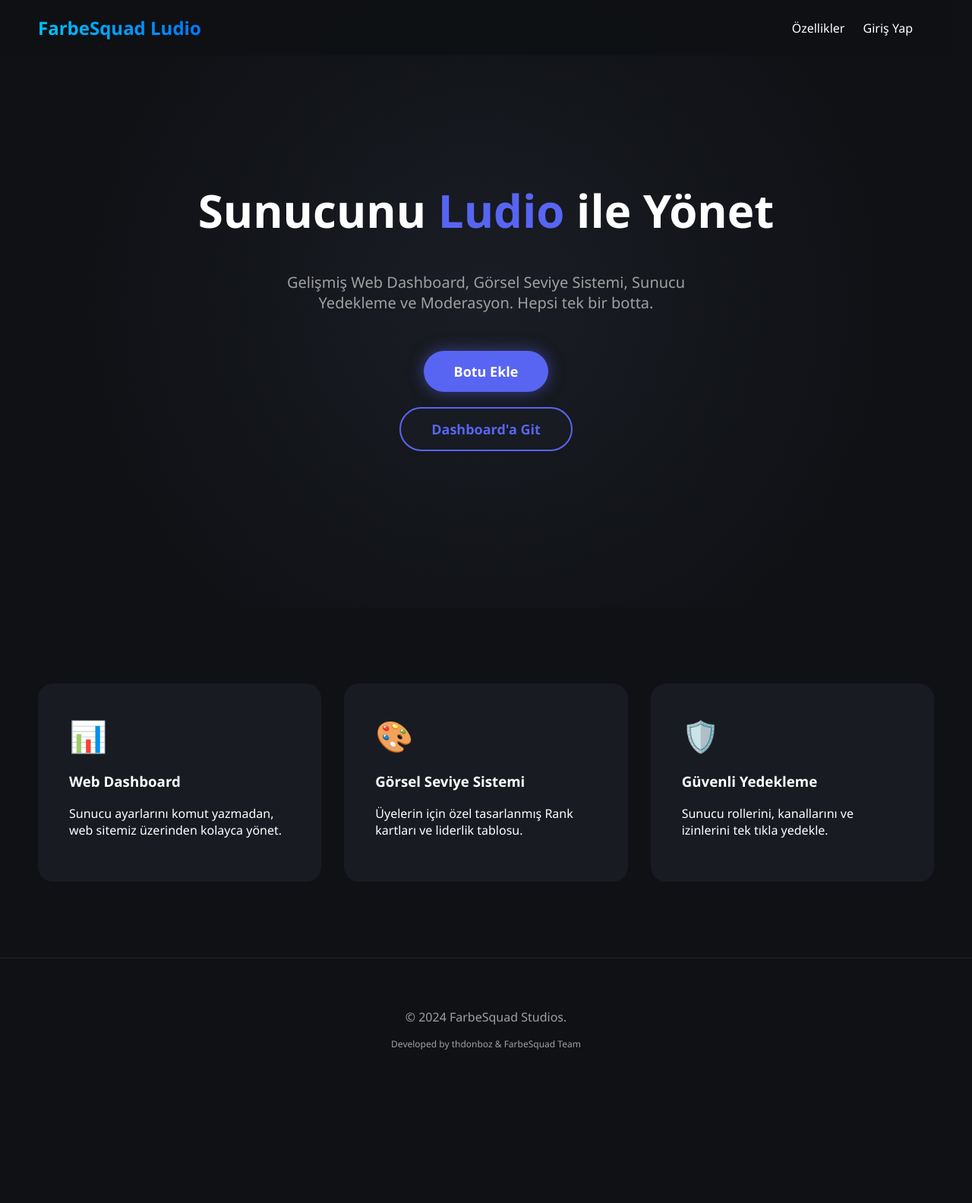
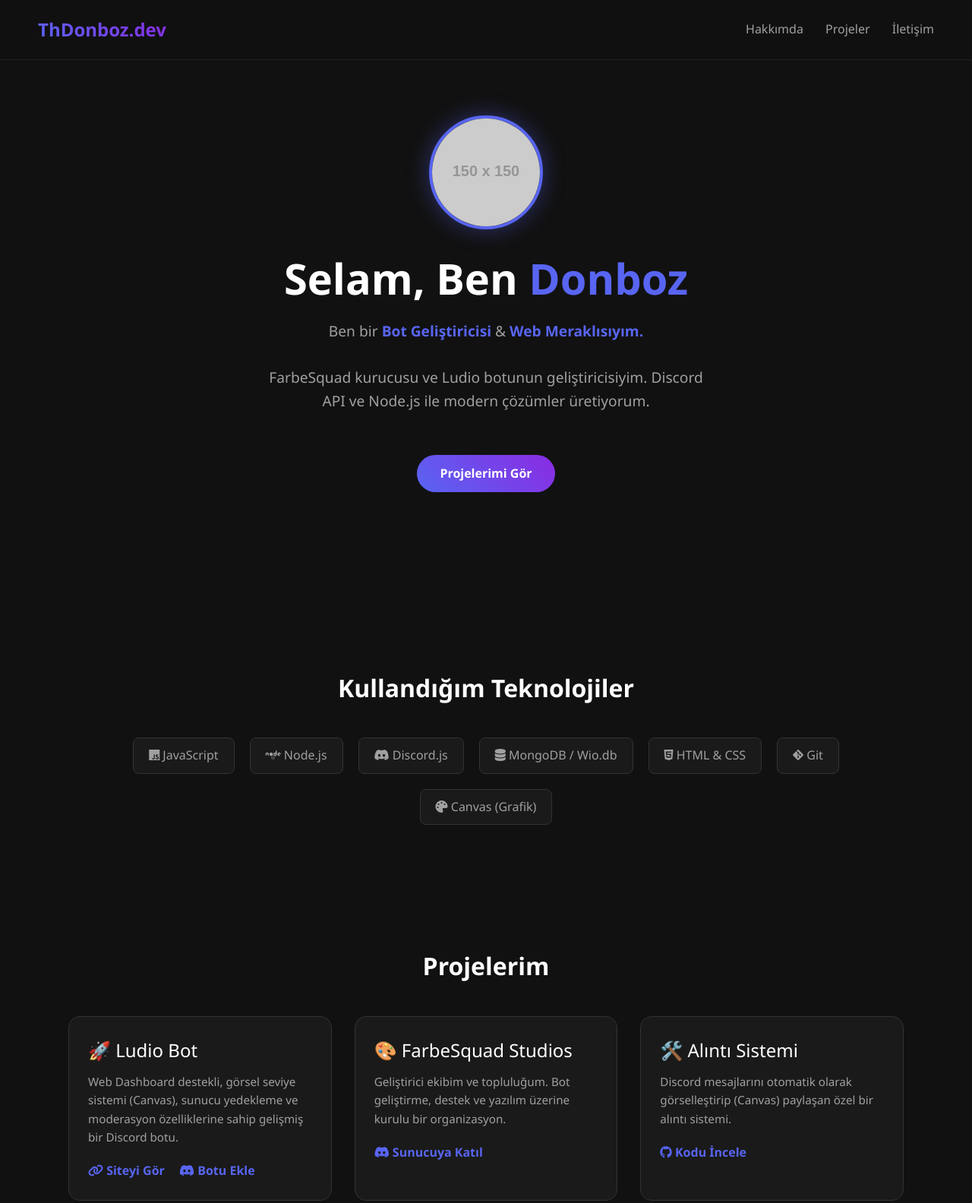
Before and after one commit to Donboz/donboz.github.io, a plain HTML site: page index.html in a window 1280 px wide. Shown: the top 1584 px of the page at 76% size. Before the commit the page ends 1445 px from the top, so only its background shows below. Drawn offline with Linux system fonts and the light colour scheme; placeholder pictures from the web are drawn by us.

Commit message:
Update index.html

```diff
--- a/index.html
+++ b/index.html
@@ -3,187 +3,301 @@
 <head>
     <meta charset="UTF-8">
     <meta name="viewport" content="width=device-width, initial-scale=1.0">
-    <title>Ludio - FarbeSquad</title>
+    <title>ThDonboz | Geliştirici Portfolyosu</title>
+    <link rel="stylesheet" href="https://cdnjs.cloudflare.com/ajax/libs/font-awesome/6.4.0/css/all.min.css">
     <style>
-        /* --- MODERN KARANLIK TEMA CSS --- */
+        /* --- AYARLAR VE RENKLER --- */
         :root {
-            --bg-color: #0f1115; /* Koyu Arka Plan */
-            --card-bg: #181b21;
-            --primary: #5865F2; /* Discord Mavisi */
-            --accent: #ff0055; /* FarbeSquad Vurgusu */
-            --text: #ffffff;
-            --text-gray: #a0a0a0;
+            --bg-color: #111111;
+            --card-bg: #1a1a1a;
+            --text-main: #ffffff;
+            --text-secondary: #a0a0a0;
+            --accent: #5865F2; /* Discord Mavisi */
+            --gradient: linear-gradient(45deg, #5865F2, #8A2BE2);
+        }
+
+        * {
+            margin: 0;
+            padding: 0;
+            box-sizing: border-box;
         }
 
         body {
-            margin: 0;
-            font-family: 'Segoe UI', Tahoma, Geneva, Verdana, sans-serif;
+            font-family: 'Segoe UI', sans-serif;
             background-color: var(--bg-color);
-            color: var(--text);
-            overflow-x: hidden;
+            color: var(--text-main);
+            line-height: 1.6;
         }
 
-        /* Navbar */
-        nav {
+        /* --- HEADER & NAV --- */
+        header {
+            padding: 20px 50px;
             display: flex;
             justify-content: space-between;
             align-items: center;
-            padding: 20px 50px;
-            background: rgba(15, 17, 21, 0.9);
+            background: rgba(17, 17, 17, 0.9);
             position: fixed;
-            width: 90%;
+            width: 100%;
             top: 0;
-            z-index: 1000;
+            z-index: 100;
             backdrop-filter: blur(10px);
+            border-bottom: 1px solid #222;
         }
 
         .logo {
             font-size: 24px;
             font-weight: bold;
-            background: linear-gradient(45deg, #00c6ff, #0072ff); /* Logo Renk Geçişi */
+            background: var(--gradient);
             -webkit-background-clip: text;
             -webkit-text-fill-color: transparent;
         }
 
-        .nav-links a {
-            color: var(--text);
+        nav a {
+            color: var(--text-secondary);
             text-decoration: none;
-            margin-left: 20px;
-            font-weight: 500;
+            margin-left: 25px;
             transition: 0.3s;
         }
 
-        .nav-links a:hover {
-            color: var(--primary);
+        nav a:hover {
+            color: var(--text-main);
         }
 
-        /* Hero Section (Giriş Kısmı) */
+        /* --- HERO BÖLÜMÜ (GİRİŞ) --- */
         .hero {
             height: 100vh;
             display: flex;
+            flex-direction: column;
+            justify-content: center;
             align-items: center;
-            justify-content: center;
-            flex-direction: column;
             text-align: center;
-            background: radial-gradient(circle at center, #1a1d24 0%, var(--bg-color) 70%);
+            padding: 20px;
+        }
+
+        .profile-img {
+            width: 150px;
+            height: 150px;
+            border-radius: 50%;
+            border: 4px solid var(--accent);
+            margin-bottom: 20px;
+            object-fit: cover;
+            box-shadow: 0 0 30px rgba(88, 101, 242, 0.4);
         }
 
         .hero h1 {
-            font-size: 60px;
-            margin-bottom: 20px;
+            font-size: 3.5rem;
+            margin-bottom: 10px;
         }
 
         .hero p {
-            font-size: 20px;
-            color: var(--text-gray);
+            font-size: 1.2rem;
+            color: var(--text-secondary);
             max-width: 600px;
-            margin-bottom: 40px;
+            margin-bottom: 30px;
+        }
+
+        .typewriter {
+            color: var(--accent);
+            font-weight: bold;
         }
 
         .btn {
-            padding: 15px 40px;
-            border-radius: 30px;
+            display: inline-block;
+            padding: 12px 30px;
+            background: var(--gradient);
+            color: white;
             text-decoration: none;
+            border-radius: 25px;
             font-weight: bold;
-            font-size: 18px;
-            transition: transform 0.2s, box-shadow 0.2s;
-            display: inline-block;
-            margin: 10px;
-        }
-
-        .btn-primary {
-            background-color: var(--primary);
-            color: white;
-            box-shadow: 0 0 20px rgba(88, 101, 242, 0.5);
-        }
-
-        .btn-secondary {
-            background-color: var(--card-bg);
-            border: 2px solid var(--primary);
-            color: var(--primary);
+            transition: transform 0.2s;
         }
 
         .btn:hover {
-            transform: translateY(-3px);
-            box-shadow: 0 10px 30px rgba(0,0,0,0.5);
+            transform: translateY(-5px);
         }
 
-        /* Özellikler Kutuları */
-        .features {
-            padding: 100px 50px;
-            display: grid;
-            grid-template-columns: repeat(auto-fit, minmax(300px, 1fr));
-            gap: 30px;
+        /* --- YETENEKLER --- */
+        .section {
+            padding: 80px 50px;
             max-width: 1200px;
             margin: 0 auto;
         }
 
-        .feature-card {
-            background: var(--card-bg);
-            padding: 40px;
-            border-radius: 20px;
-            transition: 0.3s;
-            border: 1px solid transparent;
+        .section-title {
+            font-size: 2rem;
+            margin-bottom: 40px;
+            text-align: center;
         }
 
-        .feature-card:hover {
-            border-color: var(--primary);
-            transform: translateY(-10px);
+        .skills-grid {
+            display: flex;
+            justify-content: center;
+            gap: 20px;
+            flex-wrap: wrap;
         }
 
-        .feature-icon {
-            font-size: 40px;
+        .skill-tag {
+            background: var(--card-bg);
+            padding: 10px 20px;
+            border-radius: 8px;
+            border: 1px solid #333;
+            color: var(--text-secondary);
+            font-weight: 500;
+        }
+
+        /* --- PROJELER --- */
+        .projects-grid {
+            display: grid;
+            grid-template-columns: repeat(auto-fit, minmax(300px, 1fr));
+            gap: 30px;
+        }
+
+        .project-card {
+            background: var(--card-bg);
+            border-radius: 15px;
+            padding: 25px;
+            border: 1px solid #333;
+            transition: 0.3s;
+            position: relative;
+            overflow: hidden;
+        }
+
+        .project-card:hover {
+            transform: translateY(-10px);
+            border-color: var(--accent);
+        }
+
+        .project-title {
+            font-size: 1.5rem;
+            margin-bottom: 10px;
+            color: var(--text-main);
+        }
+
+        .project-desc {
+            color: var(--text-secondary);
+            margin-bottom: 20px;
+            font-size: 0.95rem;
+        }
+
+        .project-links a {
+            color: var(--accent);
+            text-decoration: none;
+            font-weight: bold;
+            margin-right: 15px;
+        }
+
+        /* --- FOOTER --- */
+        footer {
+            text-align: center;
+            padding: 40px;
+            background: #0a0a0a;
+            color: var(--text-secondary);
+            margin-top: 50px;
+        }
+
+        .social-links {
             margin-bottom: 20px;
         }
 
-        footer {
-            text-align: center;
-            padding: 50px;
-            color: var(--text-gray);
-            border-top: 1px solid #222;
+        .social-links a {
+            color: var(--text-main);
+            font-size: 24px;
+            margin: 0 15px;
+            transition: 0.3s;
+        }
+
+        .social-links a:hover {
+            color: var(--accent);
+        }
+
+        /* Mobil Uyum */
+        @media (max-width: 768px) {
+            .hero h1 { font-size: 2.5rem; }
+            header { padding: 20px; }
+            nav { display: none; } /* Basitlik için mobilde menüyü gizledik */
         }
     </style>
 </head>
 <body>
 
-    <nav>
-        <div class="logo">FarbeSquad Ludio</div>
-        <div class="nav-links">
-            <a href="#features">Özellikler</a>
-            <a href="http://SENIN-VDS-IP-ADRESIN:3000/login">Giriş Yap</a>
+    <header>
+        <div class="logo">ThDonboz.dev</div>
+        <nav>
+            <a href="#about">Hakkımda</a>
+            <a href="#projects">Projeler</a>
+            <a href="#contact">İletişim</a>
+        </nav>
+    </header>
+
+    <section class="hero">
+        <img src="https://via.placeholder.com/150" alt="Profil Resmi" class="profile-img">
+
+        <h1>Selam, Ben <span style="color: var(--accent);">Donboz</span></h1>
+        <p>Ben bir <span class="typewriter">Bot Geliştiricisi</span> & <span class="typewriter">Web Meraklısıyım.</span></p>
+        <p>FarbeSquad kurucusu ve Ludio botunun geliştiricisiyim. Discord API ve Node.js ile modern çözümler üretiyorum.</p>
+
+        <br>
+        <a href="#projects" class="btn">Projelerimi Gör</a>
+    </section>
+
+    <section class="section" id="about">
+        <h2 class="section-title">Kullandığım Teknolojiler</h2>
+        <div class="skills-grid">
+            <div class="skill-tag"><i class="fab fa-js"></i> JavaScript</div>
+            <div class="skill-tag"><i class="fab fa-node"></i> Node.js</div>
+            <div class="skill-tag"><i class="fab fa-discord"></i> Discord.js</div>
+            <div class="skill-tag"><i class="fas fa-database"></i> MongoDB / Wio.db</div>
+            <div class="skill-tag"><i class="fab fa-html5"></i> HTML & CSS</div>
+            <div class="skill-tag"><i class="fab fa-git-alt"></i> Git</div>
+            <div class="skill-tag"><i class="fas fa-palette"></i> Canvas (Grafik)</div>
         </div>
-    </nav>
+    </section>
 
-    <div class="hero">
-        <h1>Sunucunu <span style="color: var(--primary);">Ludio</span> ile Yönet</h1>
-        <p>Gelişmiş Web Dashboard, Görsel Seviye Sistemi, Sunucu Yedekleme ve Moderasyon. Hepsi tek bir botta.</p>
+    <section class="section" id="projects">
+        <h2 class="section-title">Projelerim</h2>
+        <div class="projects-grid">
 
-        <a href="SENIN_BOT_DAVET_LINKIN" class="btn btn-primary">Botu Ekle</a>
+            <div class="project-card">
+                <div class="project-title">🚀 Ludio Bot</div>
+                <p class="project-desc">
+                    Web Dashboard destekli, görsel seviye sistemi (Canvas), sunucu yedekleme ve moderasyon özelliklerine sahip gelişmiş bir Discord botu.
+                </p>
+                <div class="project-links">
+                    <a href="#"><i class="fas fa-link"></i> Siteyi Gör</a>
+                    <a href="#"><i class="fab fa-discord"></i> Botu Ekle</a>
+                </div>
+            </div>
 
-        <a href="http://SENIN-VDS-IP-ADRESIN:3000" class="btn btn-secondary">Dashboard'a Git</a>
-    </div>
+            <div class="project-card">
+                <div class="project-title">🎨 FarbeSquad Studios</div>
+                <p class="project-desc">
+                    Geliştirici ekibim ve topluluğum. Bot geliştirme, destek ve yazılım üzerine kurulu bir organizasyon.
+                </p>
+                <div class="project-links">
+                    <a href="#"><i class="fab fa-discord"></i> Sunucuya Katıl</a>
+                </div>
+            </div>
 
-    <div class="features" id="features">
-        <div class="feature-card">
-            <div class="feature-icon">📊</div>
-            <h3>Web Dashboard</h3>
-            <p>Sunucu ayarlarını komut yazmadan, web sitemiz üzerinden kolayca yönet.</p>
+            <div class="project-card">
+                <div class="project-title">🛠️ Alıntı Sistemi</div>
+                <p class="project-desc">
+                    Discord mesajlarını otomatik olarak görselleştirip (Canvas) paylaşan özel bir alıntı sistemi.
+                </p>
+                <div class="project-links">
+                    <a href="#"><i class="fab fa-github"></i> Kodu İncele</a>
+                </div>
+            </div>
+
         </div>
-        <div class="feature-card">
-            <div class="feature-icon">🎨</div>
-            <h3>Görsel Seviye Sistemi</h3>
-            <p>Üyelerin için özel tasarlanmış Rank kartları ve liderlik tablosu.</p>
+    </section>
+
+    <footer id="contact">
+        <div class="social-links">
+            <a href="https://github.com/SENIN_GITHUB_ADIN" target="_blank"><i class="fab fa-github"></i></a>
+            <a href="https://discord.gg/SENIN_SUNUCUN" target="_blank"><i class="fab fa-discord"></i></a>
+            <a href="mailto:senin@mailin.com"><i class="fas fa-envelope"></i></a>
         </div>
-        <div class="feature-card">
-            <div class="feature-icon">🛡️</div>
-            <h3>Güvenli Yedekleme</h3>
-            <p>Sunucu rollerini, kanallarını ve izinlerini tek tıkla yedekle.</p>
-        </div>
-    </div>
-
-    <footer>
-        <p>&copy; 2024 FarbeSquad Studios. </p>
-        <p style="font-size: 12px; margin-top: 10px;">Developed by thdonboz & FarbeSquad Team</p>
+        <p>&copy; 2024 ThDonboz - FarbeSquad Studios.</p>
     </footer>
 
 </body>
```
